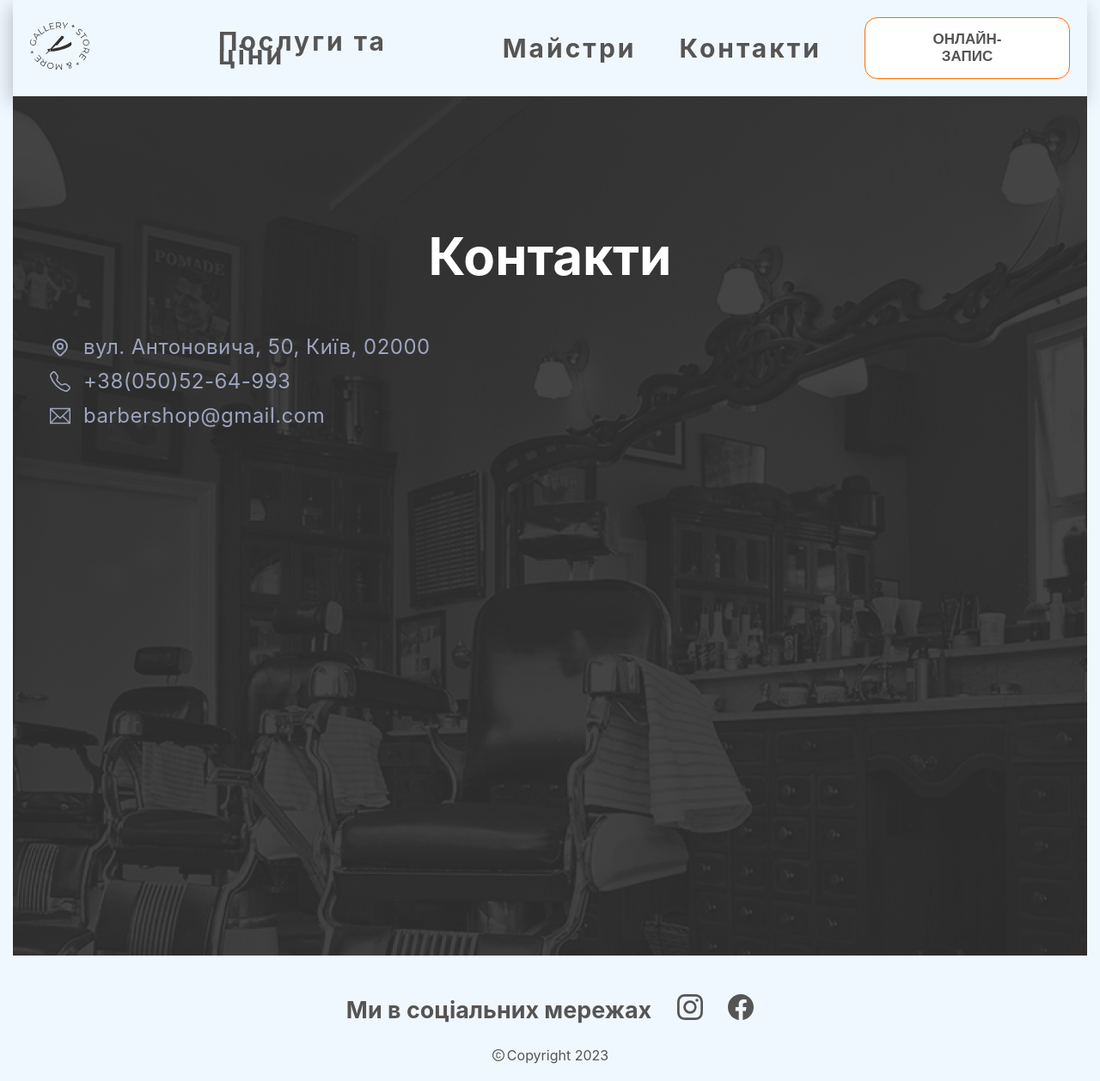
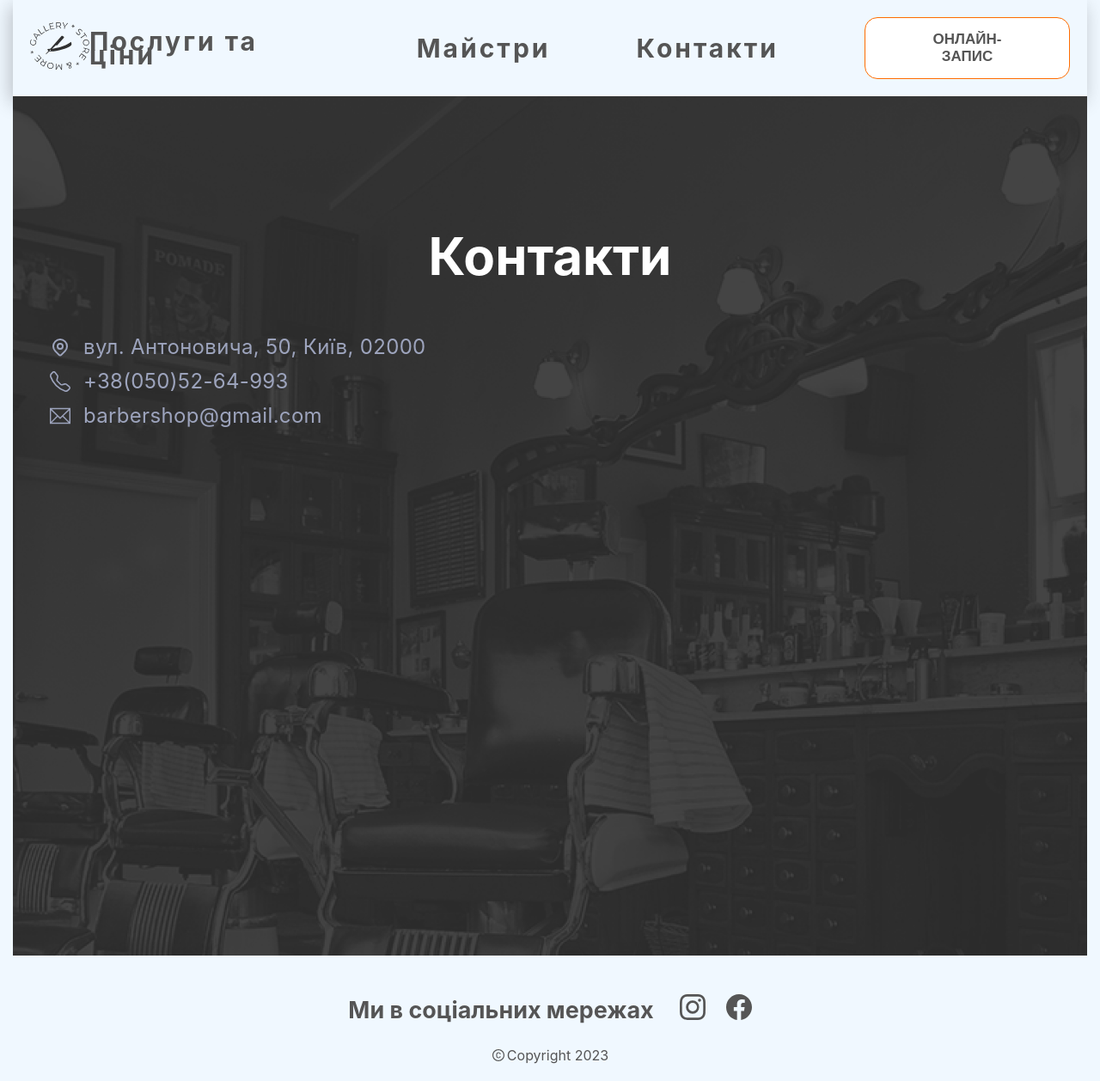
Before and after one commit to OllBond/barbershop, a React (Create React App) app: page /contacts in a window 1280 px wide. Shown: the whole page at 86% size. Built offline with nearby package versions, Linux system fonts and the light colour scheme.

Commit message:
add media

```diff
--- a/src/modules/ContactsList/contacts-list.module.css
+++ b/src/modules/ContactsList/contacts-list.module.css
@@ -1,24 +1,54 @@
 .sectionContacts {
-  padding: 100px 43px;
   background-image: url("../../image/bg-contacts-2x.png");
   background-color: var(--secondary-text-color);
   min-height: 100vh;
 }
+@media screen and (max-width: 479px) {
+  .sectionContacts {
+    padding: 100px 20px;
+  }
+  .title {
+    font-size: 40px;
+  }
+}
+@media screen and (min-width: 480px) {
+  .sectionContacts {
+    padding: 100px 43px;
+  }
+  .title {
+    font-size: 60px;
+  }
+}
+
 .title {
   color: var(--white-color);
-  font-size: 60px;
   text-align: center;
 }
+
 .contactList {
   color: var(--white-color);
-  font-size: 24px;
   line-height: 1.67;
   letter-spacing: 0.02em;
+}
+
+@media screen and (max-width: 479px) {
+  .contactItem {
+    font-size: 14px;
+  }
+}
+@media screen and (min-width: 480px) and (max-width: 767px) {
+  .contactItem {
+    font-size: 20px;
+  }
+}
+@media screen and (min-width: 768px) {
+  .contactItem {
+    font-size: 24px;
+  }
 }
 .contactItem {
   display: flex;
   align-items: center;
-  font-size: 24px;
   color: var(--text-color-list);
 }
 .contactsIcon {
--- a/src/modules/Footer/footer.module.css
+++ b/src/modules/Footer/footer.module.css
@@ -4,7 +4,7 @@
 .list {
   display: flex;
   align-items: center;
-  gap: 29px;
+  gap: 24px;
 }
 .titleFooter {
   color: var(--primary-text-color);
--- a/src/modules/NavBar/Navigation/navigation.module.css
+++ b/src/modules/NavBar/Navigation/navigation.module.css
@@ -34,7 +34,7 @@
     display: flex;
     justify-content: space-between;
     align-items: center;
-    gap: 50px;
+    gap: 100px;
   }
 }
 @media screen and (max-width: 767px) {
--- a/src/modules/NavBar/navbar.module.css
+++ b/src/modules/NavBar/navbar.module.css
@@ -6,13 +6,8 @@
   box-shadow: -2.5777px 6.87386px 20.6216px rgba(0, 0, 0, 0.23);
 }
 
-@media screen and (min-width: 768px) and (max-width: 1199px) {
+@media screen and (min-width: 768px) and (max-width: 1279px) {
   .navbar {
     gap: 20px;
   }
 }
-@media screen and (min-width: 1200px) {
-  .navbar {
-    gap: 150px;
-  }
-}
--- a/src/modules/PriceList/PriceList.jsx
+++ b/src/modules/PriceList/PriceList.jsx
@@ -1,8 +1,21 @@
+import { useState, useCallback } from "react";
+
 import Button from "../../shared/components/Button/Button";
+import Modal from "../../shared/components/ModalWindow/ModalWindow";
+import OnlineRegisterForm from "../OnlineRegisterForm/OnlineRegisterForm";
 
 import css from "./price-list.module.css";
 
 const PriceList = () => {
+  const [showModal, setShowModal] = useState(false);
+
+  const openModal = useCallback(() => {
+    setShowModal(true);
+  }, []);
+
+  const closeModal = useCallback(() => {
+    setShowModal(false);
+  }, []);
   return (
     <main>
       <section className={css.sectionPrice}>
@@ -43,7 +56,12 @@ const PriceList = () => {
             </li>
           </ul>
         </div>
-        <Button text="ОНЛАЙН-ЗАПИС" />
+        <Button text="ОНЛАЙН-ЗАПИС" openModal={openModal} />
+        {showModal && (
+          <Modal close={closeModal}>
+            <OnlineRegisterForm />
+          </Modal>
+        )}
       </section>
     </main>
   );
--- a/src/shared/components/ModalWindow/modal-window.module.css
+++ b/src/shared/components/ModalWindow/modal-window.module.css
@@ -1,5 +1,5 @@
 .overlay {
-  position: absolute;
+  position: fixed;
   top: 0;
   left: 0;
   right: 0;
```
